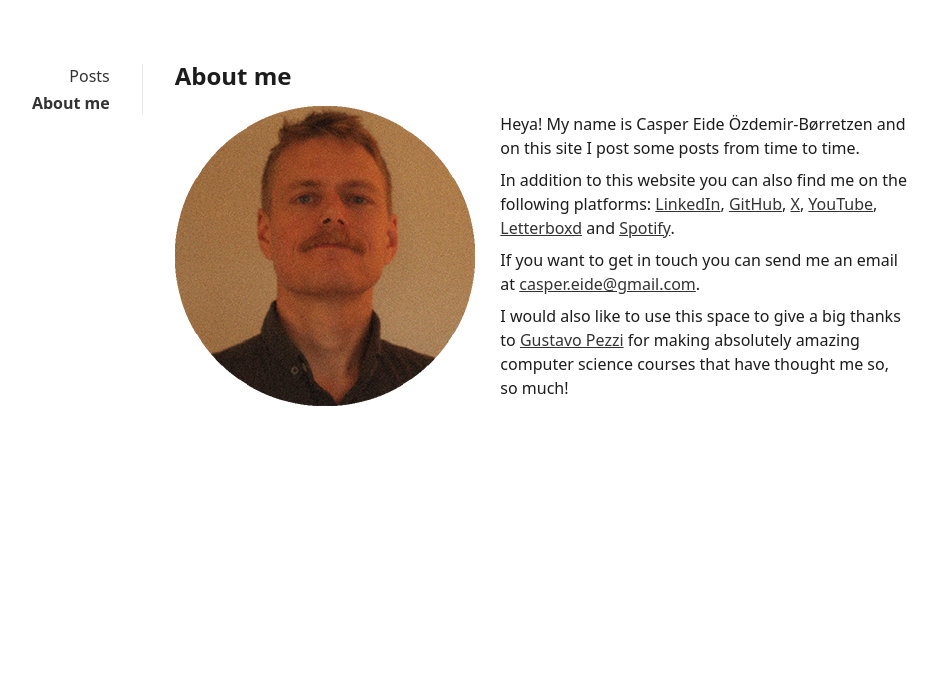
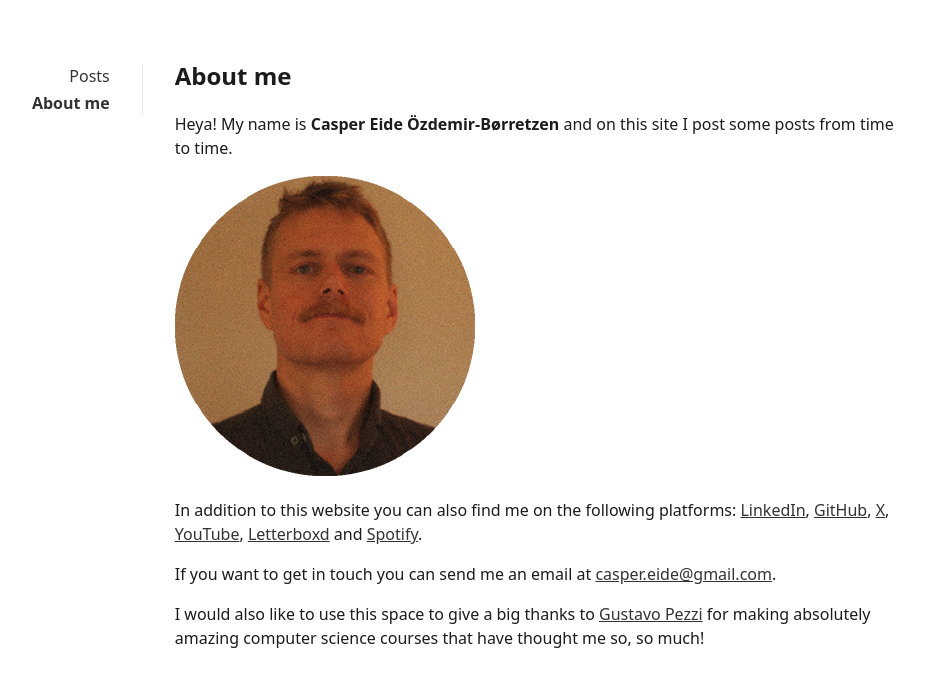
Before and after one commit to casper-borretzen/casper-borretzen.github.io, a Jekyll site: the page built from _pages/about.md, in a window 1280 px wide. Shown: the top 687 px of the page, without its empty margins (178-1116 px from the left). Built offline with Jekyll 4.4.1, drawn with Linux system fonts in a browser that asks for light colours.

Commit message:
Update about.md

```diff
--- a/_pages/about.md
+++ b/_pages/about.md
@@ -3,16 +3,13 @@ layout: page
 title: About me
 ---
 
-<div style="display: flex;flex-direction: row;flex-wrap: nowrap;justify-content: flex-start;align-items: center;align-content: stretch;gap: 15px 2vw;">
+Heya! My name is **Casper Eide Özdemir-Børretzen** and on this site I post some posts from time to time.
 
-<img src="portrait_round_x300.png" alt="portrait">
+![portrait](portrait_round_x300.png)
 
-<div>
-<p>Heya! My name is Casper Eide Özdemir-Børretzen and on this site I post some posts from time to time.</p>
-<p>
-In addition to this website you can also find me on the following platforms: <a href="https://linkedin.com/in/casperborretzen" target="_blank">LinkedIn</a>, <a href="https://github.com/casper-borretzen" target="_blank">GitHub</a>, <a href="https://x.com/CasperBorretzen" target="_blank">X</a>, <a href="https://youtube.com/@CasperBorretzen" target="_blank">YouTube</a>, <a href="https://letterboxd.com/CasperBorretzen" target="_blank">Letterboxd</a> and <a href="https://open.spotify.com/user/conditionkill" target="_blank">Spotify</a>.</p>
-<p>If you want to get in touch you can send me an email at <a href="mailto:casper.eide@gmail.com" target="_blank">casper.eide@gmail.com</a>.</p>
-<p>I would also like to use this space to give a big thanks to <a href="https://pikuma.com/" target="_blank">Gustavo Pezzi</a> for making absolutely amazing computer science courses that have thought me so, so much!</p>
-</div>
+In addition to this website you can also find me on the following platforms:
+[LinkedIn](https://linkedin.com/in/casperborretzen){:target="_blank"}, [GitHub](https://github.com/casper-borretzen){:target="_blank"}, [X](https://x.com/CasperBorretzen){:target="_blank"}, [YouTube](https://youtube.com/@CasperBorretzen){:target="_blank"}, [Letterboxd](https://letterboxd.com/CasperBorretzen){:target="_blank"} and [Spotify](https://open.spotify.com/user/conditionkill){:target="_blank"}.
 
-</div>
+If you want to get in touch you can send me an email at [casper.eide@gmail.com](mailto:casper.eide@gmail.com).
+
+I would also like to use this space to give a big thanks to [Gustavo Pezzi](https://pikuma.com/){:target="_blank"} for making absolutely amazing computer science courses that have thought me so, so much!
```
